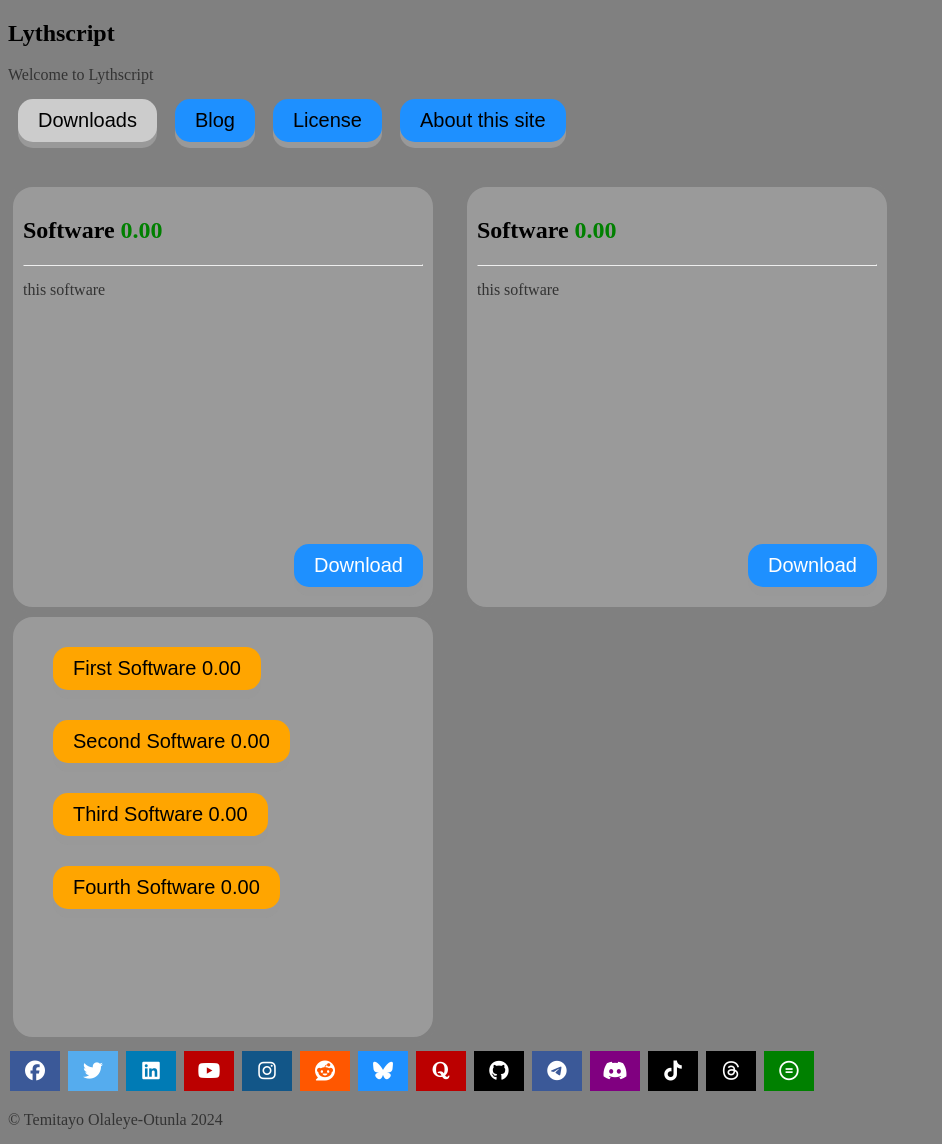
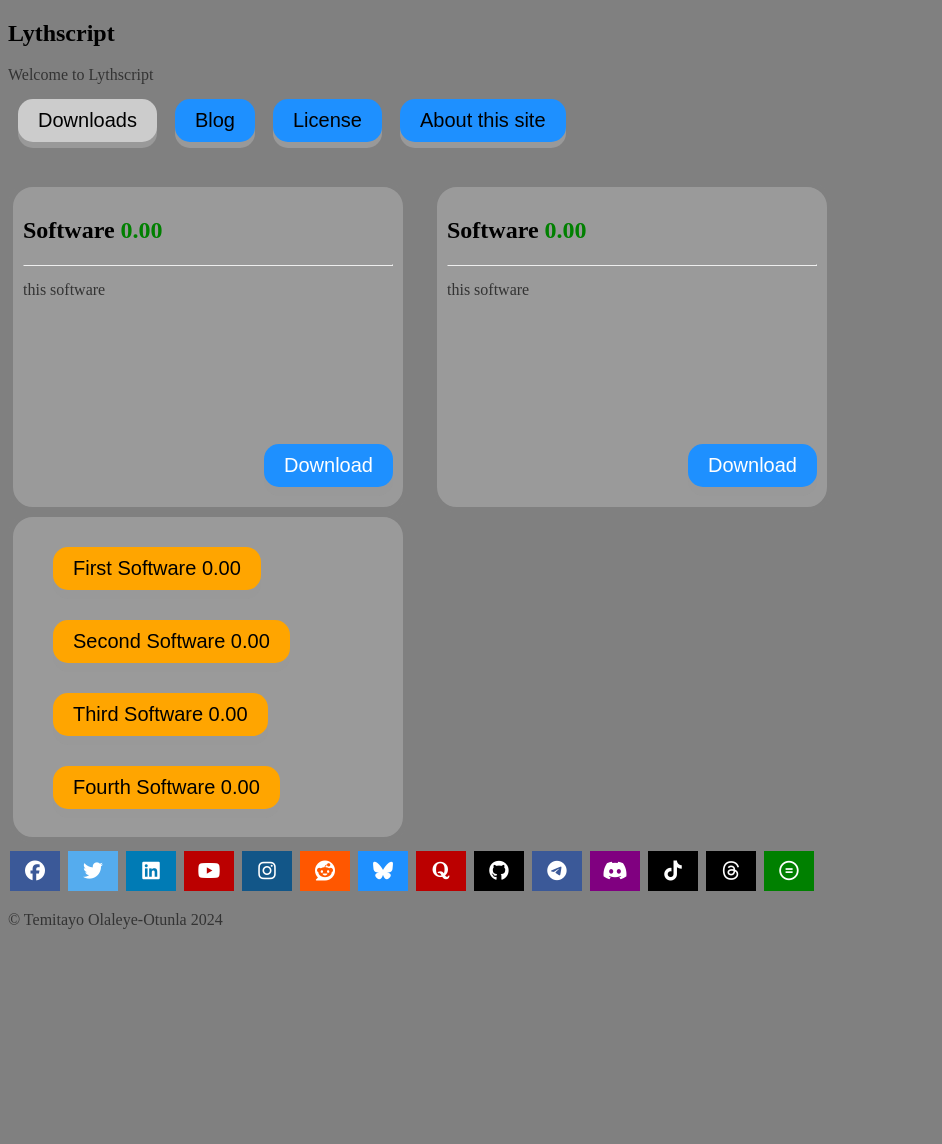
Before and after one commit to lythwind/lythwind.github.io, a Jekyll site: the page built from desktop.html, in a window 1280 px wide. Shown: the whole page, without its empty margins (0-942 px from the left). Built offline with Jekyll 4.4.1, drawn with Linux system fonts in a browser that asks for light colours; nearby versions of some CDN libraries; after the commit the page ends 944 px from its top, so only the background shows below that.

Commit message:
Update desktop.css

```diff
--- a/css/desktop.css
+++ b/css/desktop.css
@@ -1,8 +1,8 @@
 
 .bdiv-container {
   border-radius: 25px;
-  width: 400px;
-  height: 400px;
+  width: 370px;
+  height: 300px;
   padding: 10px;
   border: 5px solid gray;
   position: relative;
```
